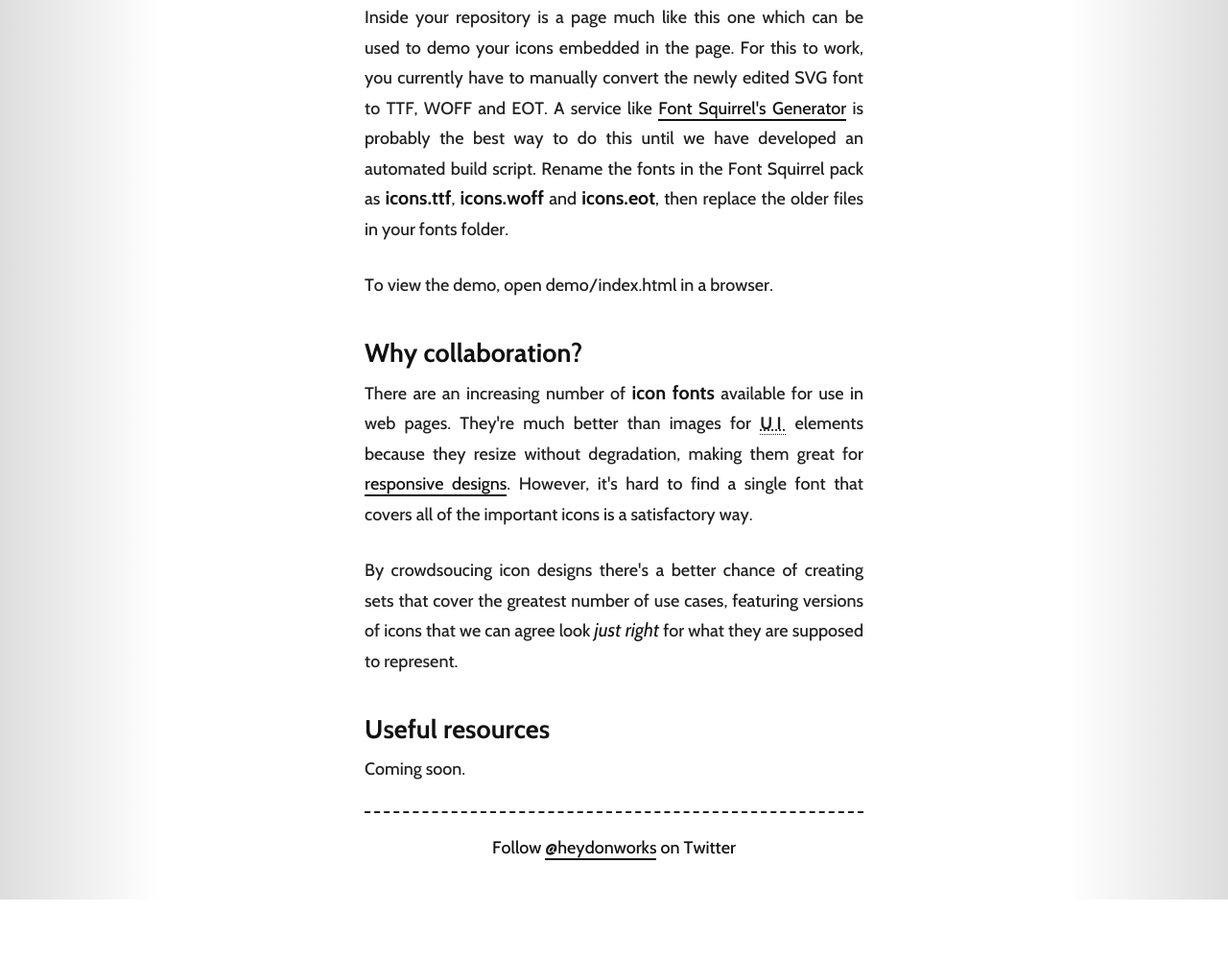
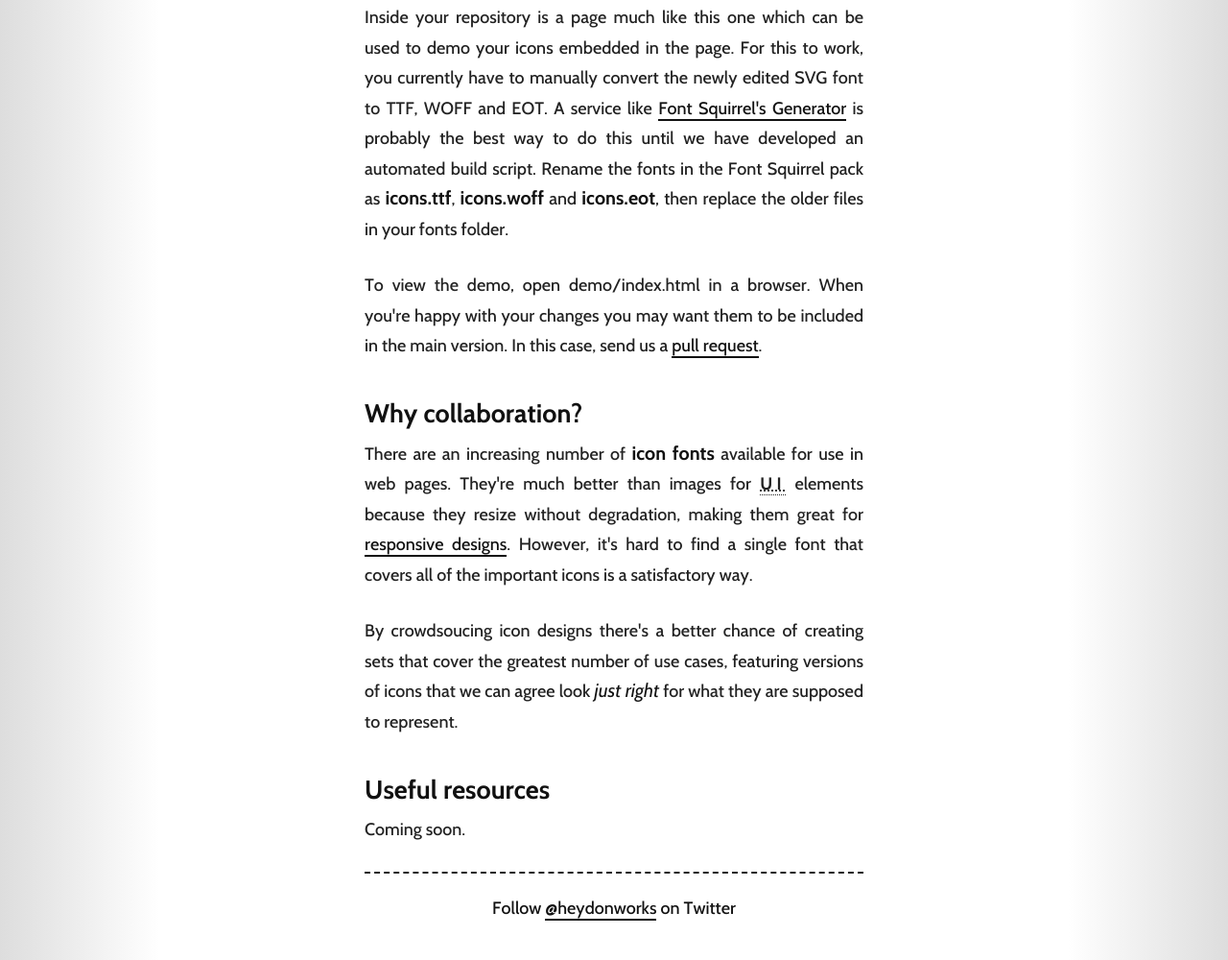
Before and after one commit to Heydon/Community-Icon-Font, a plain HTML site: page demo/index.html in a window 1280 px wide. Shown: the part 2767-3767 px from the top of the page at 96% size. Before the commit the page ends 3704 px from the top, so only its background shows below. Drawn offline with nearby package versions, Linux system fonts and the light colour scheme.

Commit message:
Copy change to demo index.html file

```diff
--- a/demo/index.html
+++ b/demo/index.html
@@ -123,7 +123,7 @@ c3.4613 3.48715 4.57318 9.11987 2.69833 13.67c-1.87482 4.55008 -6.62433 7.74564
 
 			<p>Inside your repository is a page much like this one which can be used to demo your icons embedded in the page. For this to work, you currently have to manually convert the newly edited SVG font to TTF, WOFF and EOT. A service like <a href="http://www.fontsquirrel.com/fontface/generator">Font Squirrel's Generator</a> is probably the best way to do this until we have developed an automated build script. Rename the fonts in the Font Squirrel pack as <strong>icons.ttf</strong>, <strong>icons.woff</strong> and <strong>icons.eot</strong>, then replace the older files in your fonts folder.</p>
 
-			<p>To view the demo, open demo/index.html in a browser.</p>
+			<p>To view the demo, open demo/index.html in a browser. When you're happy with your changes you may want them to be included in the main version. In this case, send us a <a href="http://help.github.com/send-pull-requests/">pull request</a>.</p>
 
 			<h2>Why collaboration?</h2>
 			<p>There are an increasing number of <strong>icon fonts</strong> available for use in web pages. They're much better than images for <abbr title="User Interface">UI</abbr> elements because they resize without degradation, making them great for <a href="http://www.abookapart.com/products/responsive-web-design">responsive designs</a>. However, it's hard to find a single font that covers all of the important icons is a satisfactory way.</p>
```
